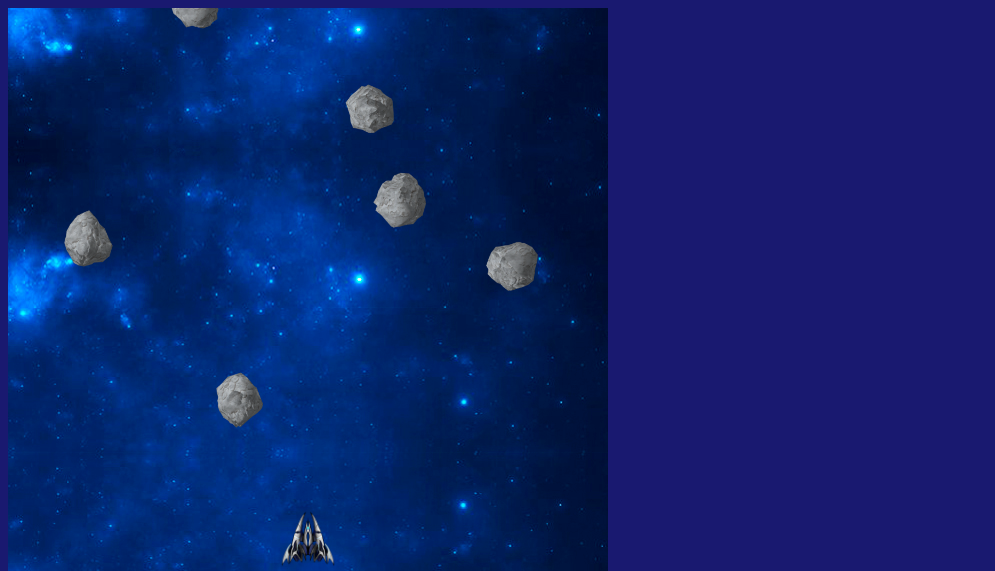
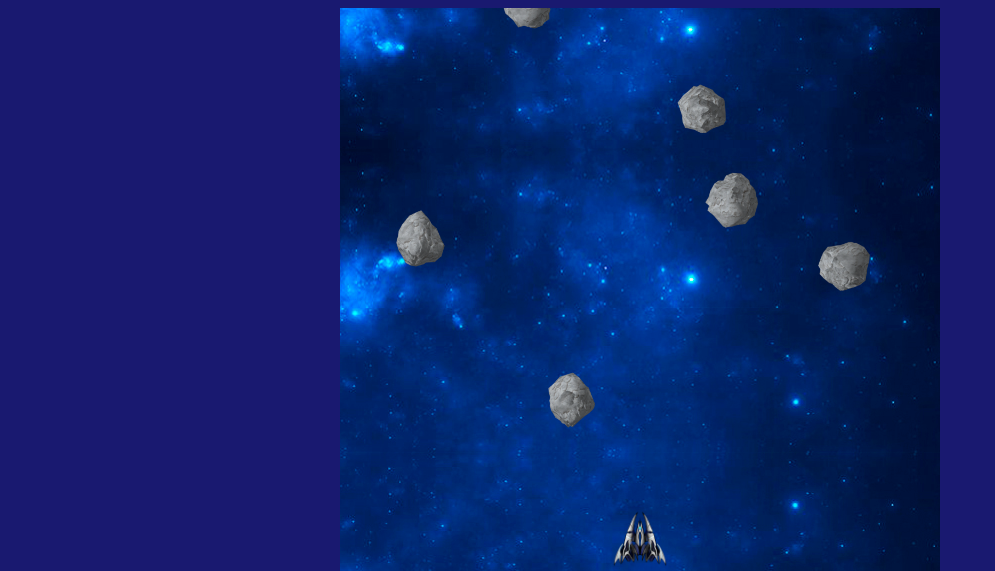
Before and after one commit to Roman966114/Arcade-game, a plain HTML site: page index.html in a window 1280 px wide. Shown: the top 571 px of the page, without its empty margins (0-995 px from the left). Drawn offline with Linux system fonts and the light colour scheme.

Commit message:
Update style.css

```diff
--- a/style.css
+++ b/style.css
@@ -3,6 +3,7 @@ body{
 }
 
 #wrapper{
+  min-width: 100%;
    position: relative;
 }
 canvas{
@@ -13,7 +14,7 @@ canvas:focus {
 }
 .display{
    position: relative;
-   min-width: 600px;
+   width: 600px;
    margin: 0 auto;
 }
 .result {
```
